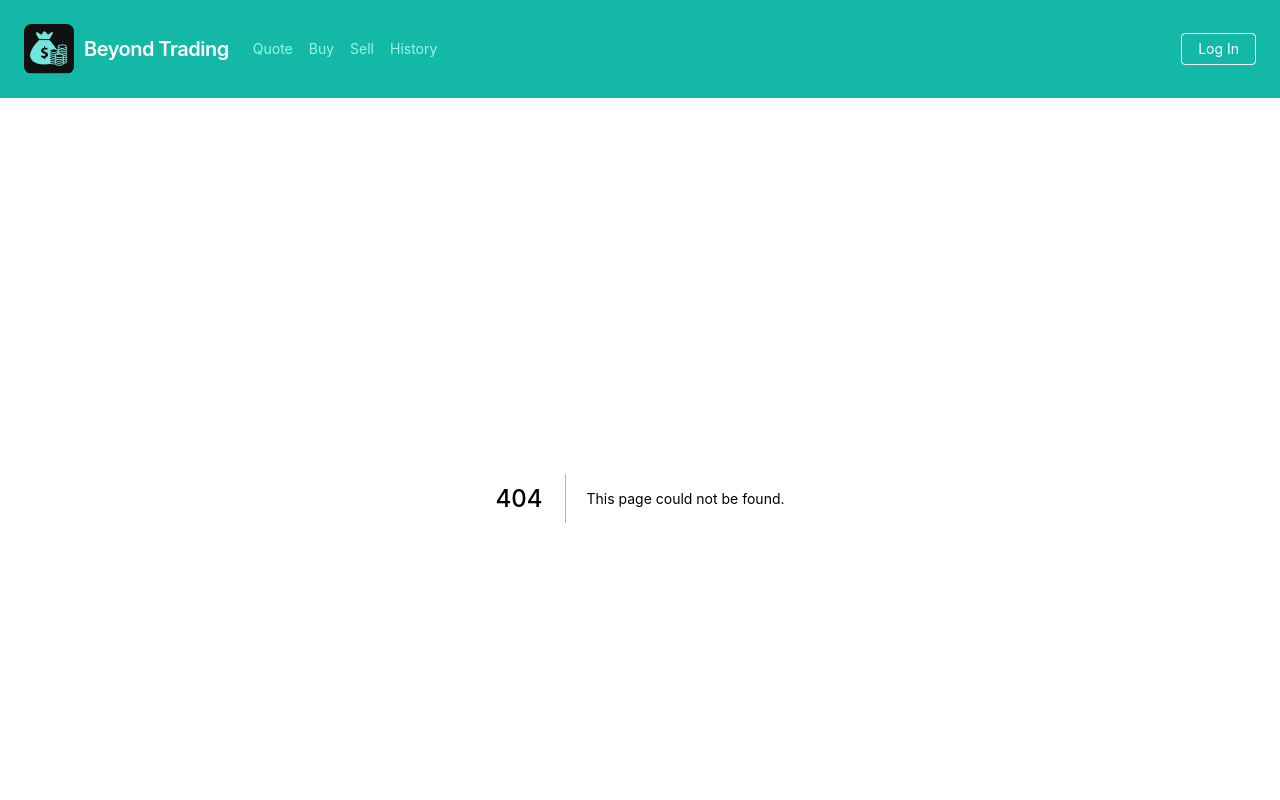
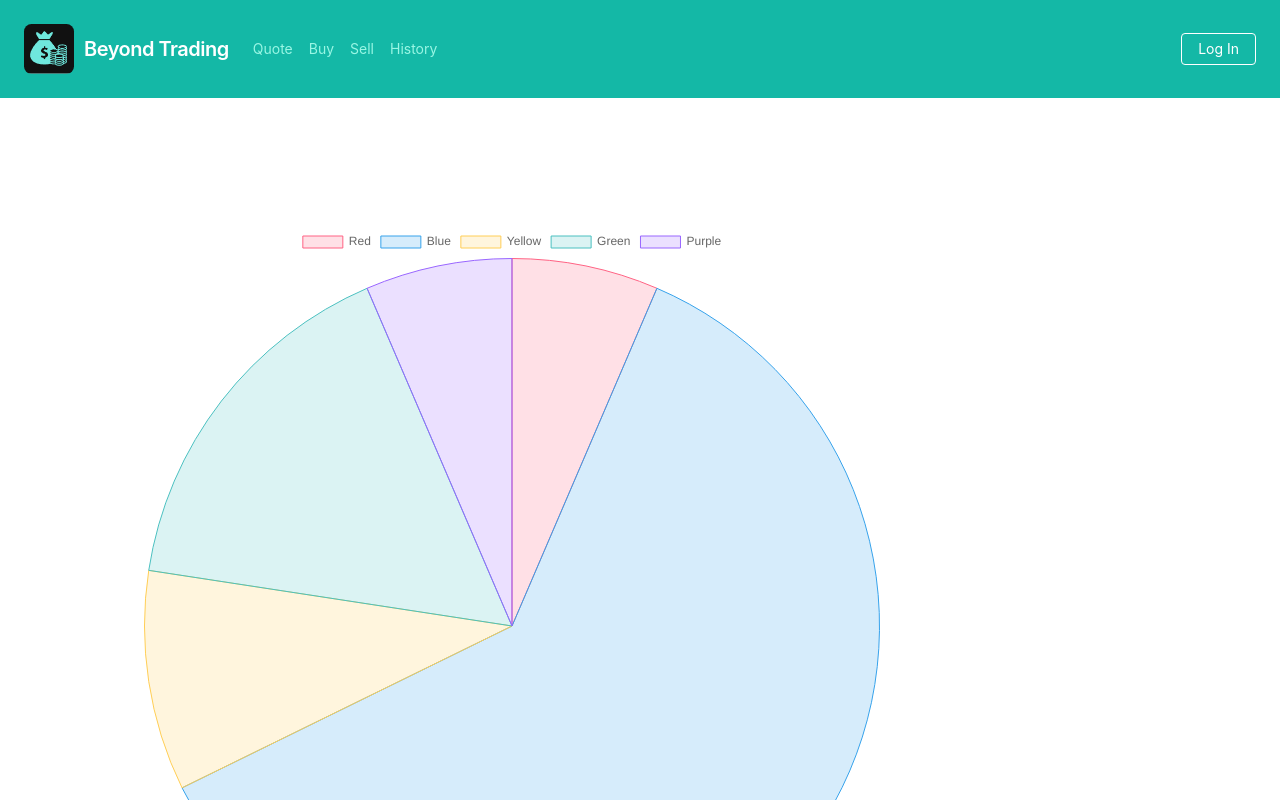
Before and after one commit to ivyhu630/beyondTrading, a Next.js app in the folder beyond_trading/: page /chart in a window 1280 px wide. Before the commit this address had no page. Shown: the top 800 px of the page. Built offline with nearby package versions, Linux system fonts and the light colour scheme.

Commit message:
testing out Pie Chart

```diff
--- a/beyond_trading/package.json
+++ b/beyond_trading/package.json
@@ -10,10 +10,12 @@
   },
   "dependencies": {
     "axios": "^0.27.2",
+    "chart.js": "^3.7.1",
     "next": "12.1.6",
     "pg": "^8.7.3",
     "postgres": "^3.1.0",
     "react": "18.1.0",
+    "react-chartjs-2": "^4.1.0",
     "react-dom": "18.1.0"
   },
   "devDependencies": {
--- /dev/null
+++ b/beyond_trading/pages/chart.jsx
@@ -0,0 +1,48 @@
+import React from 'react';
+import { Chart as ChartJS, ArcElement, Tooltip, Legend } from 'chart.js';
+import { Pie } from 'react-chartjs-2';
+
+ChartJS.register(ArcElement, Tooltip, Legend);
+
+export default function Chart({
+  labels = ['Red', 'Blue', 'Yellow', 'Green', 'Purple'],
+  data = [2, 19, 3, 5, 2],
+}) {
+  console.log(labels);
+  let chartData = {
+    labels,
+    datasets: [
+      {
+        label: 'perentage',
+        data,
+        backgroundColor: [
+          'rgba(255, 99, 132, 0.2)',
+          'rgba(54, 162, 235, 0.2)',
+          'rgba(255, 206, 86, 0.2)',
+          'rgba(75, 192, 192, 0.2)',
+          'rgba(153, 102, 255, 0.2)',
+          'rgba(255, 159, 64, 0.2)',
+        ],
+        borderColor: [
+          'rgba(255, 99, 132, 1)',
+          'rgba(54, 162, 235, 1)',
+          'rgba(255, 206, 86, 1)',
+          'rgba(75, 192, 192, 1)',
+          'rgba(153, 102, 255, 1)',
+          'rgba(255, 159, 64, 1)',
+        ],
+        borderWidth: 1,
+      },
+    ],
+  };
+  return (
+    <div className="PieChart">
+      <Pie
+        data={chartData}
+        options={{
+          responsive: true,
+        }}
+      />
+    </div>
+  );
+}
--- a/beyond_trading/pages/history.jsx
+++ b/beyond_trading/pages/history.jsx
@@ -6,7 +6,7 @@
   const [totalMarketValue, setTotalMarketValue] = useState(0);
 
   useEffect(() => {
-    fetchHistory();
+    // fetchHistory();
   }, [totalMarketValue]);
 
   const fetchHistory = async () => {
@@ -37,7 +37,6 @@
 
       for (let key of Object.keys(updatedTransactions)) {
         if (updatedTransactions[key].shares) {
-          marketValue += updatedTransactions[key].totalCost;
           transactionList.push({
             symbol: key,
             name: updatedTransactions[key].name,
@@ -52,6 +51,7 @@
       for (let entry of transactionList) {
         const marketPrice = await fetchQuote(entry.symbol);
         entry.marketPrice = marketPrice;
+        marketValue += entry.shares * entry.marketPrice;
       }
 
       await setTotalMarketValue(marketValue);
--- a/beyond_trading/styles/globals.css
+++ b/beyond_trading/styles/globals.css
@@ -33,3 +33,9 @@
   border-radius: 15%;
   margin-right: 10px;
 }
+
+.PieChart {
+  height: 80%;
+  width: 80%;
+  padding: 10%;
+}
```
Also changed, not shown: 1 other file (tests, documents, lock files or other folders).
